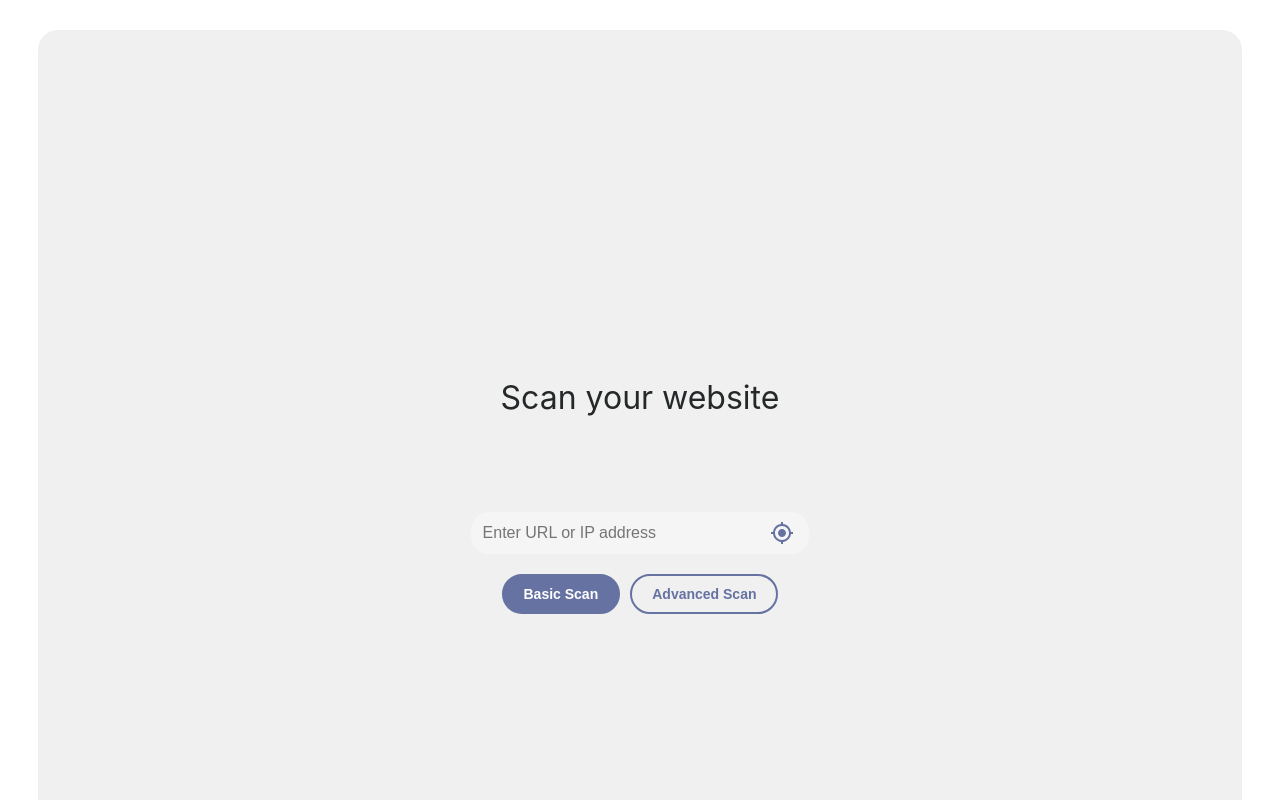
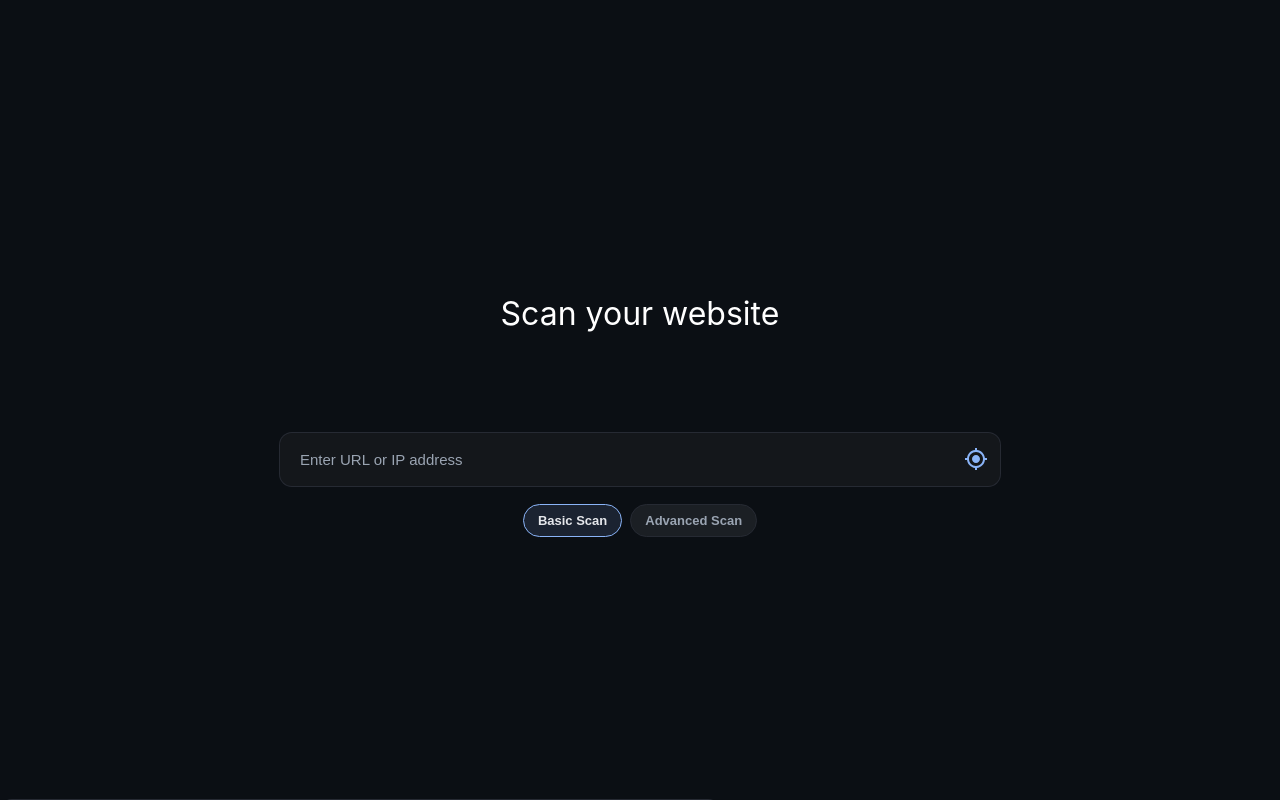
Before and after one commit to stanleyavril123/sectool, a React (Create React App) app in the folder client/: page / in a window 1280 px wide. Shown: the top 800 px of the page. Built offline with nearby package versions, Linux system fonts and the light colour scheme; no server answers.

Commit message:
style(css): ameliorer la presentation de la page

```diff
--- a/client/src/App.tsx
+++ b/client/src/App.tsx
@@ -1,15 +1,11 @@
 import React from "react";
-import { BrowserRouter, Routes, Route } from "react-router-dom";
 import Scan from "./pages/ScanPage";
 
 const App: React.FC = () => {
   return (
-    <BrowserRouter>
-      <Routes>
-        <Route path="/" element={<Scan />} />
-        <Route path="/Scan" element={<Scan />} />
-      </Routes>
-    </BrowserRouter>
+    <div className="app-shell">
+      <Scan />
+    </div>
   );
 };
 
--- a/client/src/components/scan/ScanBar.css
+++ b/client/src/components/scan/ScanBar.css
@@ -1,11 +1,67 @@
+:root {
+  --bg: #0b0f14;
+  --panel: #14171b;
+  --panel-2: #1b1f24;
+  --border: #262a33;
+  --text: #e5e7eb;
+  --muted: #9aa4b2;
+  --accent: #8ab4f8;
+  --accent-ghost: rgba(138, 180, 248, 0.12);
+  --danger: #ef5350;
+  --shadow: 0 0 0 1px var(--border);
+}
+
+html,
+body {
+  background: var(--bg);
+  color: var(--text);
+  font-family:
+    Inter,
+    ui-sans-serif,
+    system-ui,
+    -apple-system,
+    Segoe UI,
+    Roboto,
+    Helvetica,
+    Arial,
+    "Apple Color Emoji",
+    "Segoe UI Emoji";
+}
+
 .scan-container {
+  flex: 1;
+  min-height: 100dvh;
   display: flex;
   flex-direction: column;
   align-items: center;
   justify-content: center;
-  padding: 20px;
-  font-family: 'Inter', sans-serif;
-  min-height: 100vh;
+  padding: 24px 16px;
+  gap: 12px;
+  background: var(--bg);
+}
+.title {
+  font-size: 20px;
+  font-weight: 600;
+  opacity: 0.9;
+  font-weight: 600;
+  letter-spacing: 0.1px;
+  color: #fffff ;
+  margin: 8px 0 4px;
+}
+.title,
+h1 {
+  margin: 0;
+}
+.scan-error {
+  min-height: 20px;
+  color: var(--danger);
+  font-size: 13px;
+  text-align: center;
+  opacity: 0;
+  transition: opacity 200ms ease;
+}
+.scan-error:not(:empty) {
+  opacity: 1;
 }
 
 .scan-form {
@@ -13,88 +69,90 @@
   display: flex;
   align-items: center;
   width: 100%;
-  max-width: 500px;
+  max-width: 720px;
+  background: var(--panel);
+  border-radius: 12px;
+  box-shadow: var(--shadow);
+  padding: 6px 8px;
 }
 
 .scan-input {
   flex: 1;
-  padding: 12px;
-  font-size: 16px;
+  background: transparent;
+  color: var(--text);
   border: none;
-  background-color: #f5f5f5; /* card color */
-  border-radius: 18px;
   outline: none;
-  transition: border-color 0.3s ease, box-shadow 0.3s ease;
+  font-size: 15px;
+  padding: 12px 44px 12px 12px;
+  caret-color: var(--accent);
+}
+.scan-input::placeholder {
+  color: var(--muted);
 }
 
-.scan-input:focus {
-  box-shadow: 0 4px 8px #6572a163; /* accent transparent */
+.scan-input:focus-visible {
+  box-shadow:
+    0 0 0 2px var(--accent-ghost),
+    var(--shadow);
+  border-radius: 10px;
 }
 
 .scan-button {
   position: absolute;
-  right: 10px;
+  right: 6px;
+  height: 36px;
+  width: 36px;
+  display: grid;
+  place-items: center;
+  border: none;
   background: transparent;
-  border: none;
+  border-radius: 10px;
   cursor: pointer;
-  display: flex;
-  align-items: center;
-  justify-content: center;
-  padding: 5px;
-  border-radius: 50%;
-  transition: background-color 0.3s ease;
+  transition:
+    background-color 160ms ease,
+    transform 80ms ease;
+}
+.scan-button:hover {
+  background: var(--accent-ghost);
+}
+.scan-button:active {
+  transform: scale(0.98);
 }
 
 .scan-icon {
-  color: #6572a2; /* accent */
-  transition: color 0.3s ease;
-}
-
-.scan-button:hover {
-  background-color: #6572a227; /* accent transparent */
-}
-
-.scan-error {
-  height: 20px;
-  color: #d85c5c;
-  margin-bottom: 10px;
-  font-size: 14px;
-  text-align: center;
-  opacity: 0;
-  transition: opacity 0.5s ease;
-}
-
-.scan-error:not(:empty) {
-  opacity: 1;
+  color: var(--accent);
 }
 
 .toggle-container {
   display: flex;
-  justify-content: center;
-  align-items: center;
-  gap: 10px;
-  margin-top: 20px;
+  gap: 8px;
+  margin-top: 6px;
 }
 
 .toggle-button {
-  padding: 10px 20px;
-  font-size: 14px;
+  border: 1px solid var(--border);
+  background: var(--panel-2);
+  color: var(--muted);
+  padding: 8px 14px;
+  font-size: 13px;
   font-weight: 600;
-  text-align: center;
-  border-radius: 20px;
-  border: 2px solid #6572a2; /* accent */
-  color: #6572a2; /* accent */
-  background-color: transparent;
+  border-radius: 999px;
   cursor: pointer;
-  transition: all 0.3s ease;
+  transition:
+    background-color 160ms ease,
+    color 160ms ease,
+    border-color 160ms ease;
+}
+.toggle-button:hover {
+  background: #1f242b;
+}
+.toggle-button:focus-visible {
+  outline: none;
+  box-shadow: 0 0 0 2px var(--accent-ghost);
 }
 
 .toggle-button.active {
-  background-color: #6572a2; /* accent */
-  color: #fff; /* white <-> dark */
-  border-color:#6572a2; /* accent */
+  background: var(--accent-ghost);
+  color: var(--text);
+  border-color: var(--accent);
 }
-
-.toggle-button:hover:not(.active) {
-  background-color: #f0f0f0; /* card color */
-}
--- a/client/src/components/scan/ScanBar.tsx
+++ b/client/src/components/scan/ScanBar.tsx
@@ -53,7 +53,7 @@ const ScanForm: React.FC<{ onScanStart: () => void }> = ({ onScanStart }) => {
     <div className="scan-container">
       <h1
         style={{
-          color: "#252829",
+          color: "#fff",
           font: "Inter",
           padding: 30,
           fontWeight: "normal",
--- a/client/src/components/scan/ScanProgressLog.css
+++ b/client/src/components/scan/ScanProgressLog.css
@@ -1,10 +1,30 @@
+:root {
+  --panel: #14171b;
+  --border: #262a33;
+  --text: #e5e7eb;
+  --muted: #9aa4b2;
+  --shadow: 0 0 0 1px var(--border);
+}
+
 .log-container {
-    display: flex;
-    color: #333;
-    font-size: 16px;
-    padding: 10px;
-    background-color: #f5f6f7;
-    border-radius: 20px;
-    align-self: center;
-    width: 35%
+  width: 100%;
+  max-width: 720px;
+  background: var(--panel);
+  border-radius: 12px;
+  box-shadow: var(--shadow);
+  padding: 12px 14px;
+  line-height: 1.6;
+  font-size: 14px;
+  color: var(--text);
+  overflow-y: auto;
+  max-height: 42vh;
 }
+
+.log-container p {
+  margin: 0 0 6px;
+  color: var(--text);
+}
+
+@media (max-width: 768px) {
+  .log-container { max-height: 50vh; }
+}
--- a/client/src/styles.css
+++ b/client/src/styles.css
@@ -1,19 +1,28 @@
 :root {
-  font-family: Inter, sans-serif;
-  font-feature-settings: 'liga' 1, 'calt' 1;
-}
-@supports (font-variation-settings: normal) {
-  :root { font-family: InterVariable, sans-serif; }
+  --bg: #0b0f14;
+  --text: #e5e7eb;
 }
 
+* {
+  box-sizing: border-box;
+}
+
+html,
+body,
+#root {
+  height: 100%;
+}
+
+body {
+  margin: 0;
+  background: var(--bg);
+  color: var(--text);
+}
+
+.app-shell,
 .page-container {
+  min-height: 100dvh;
+  background: var(--bg);
   display: flex;
   flex-direction: column;
-  align-items: center;
-  justify-content: center;
-  min-height: 100vh;
-  padding: 20px;
-  background-color: #f0f0f0;
-  border-radius: 20px;
-  margin: 30px;
 }
```
